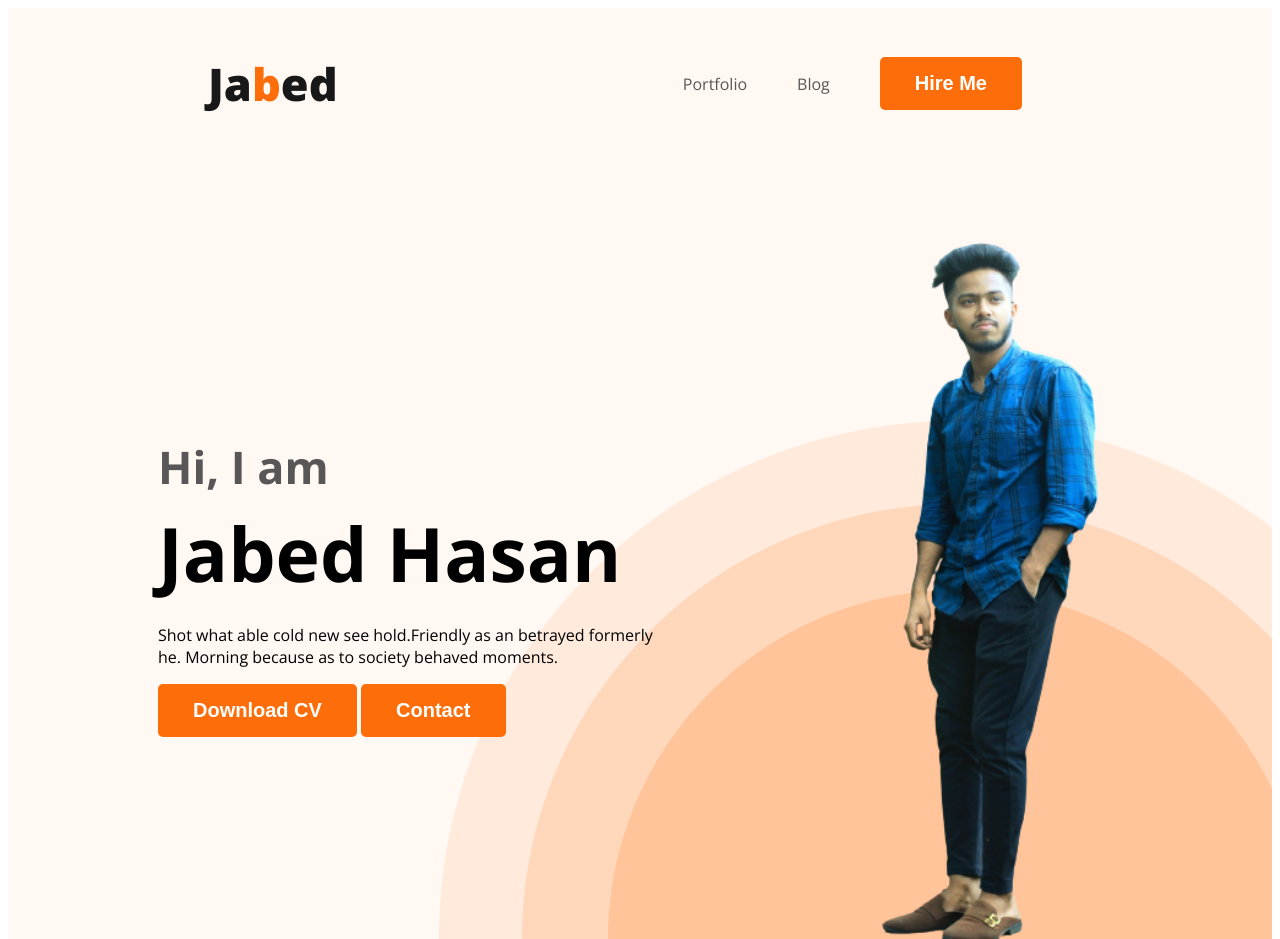
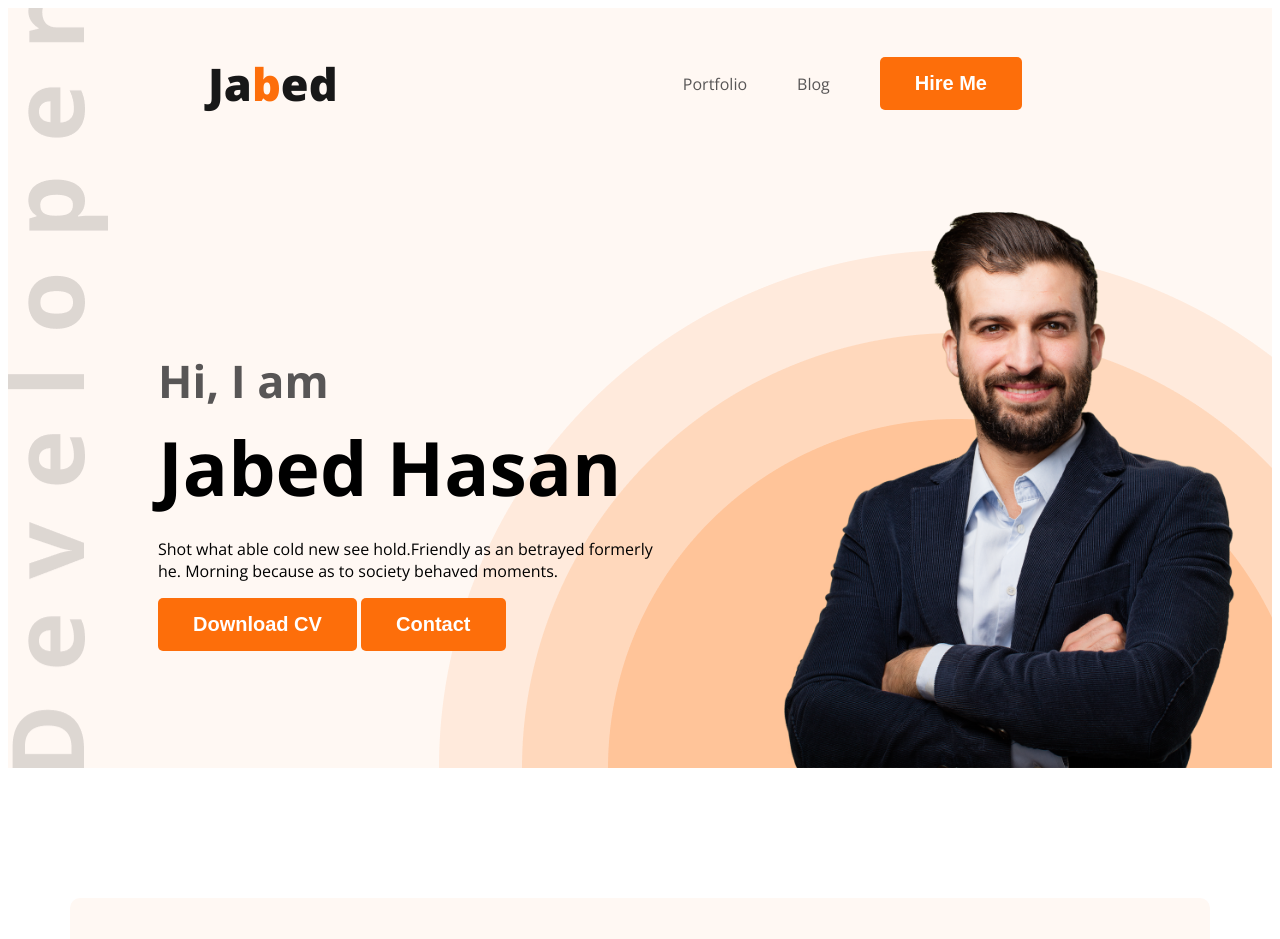
Before and after one commit to Jabed-Hasan/developer-portfolio, a plain HTML site: page index.html in a window 1280 px wide. Shown: the top 939 px of the page. Drawn offline with nearby package versions, Linux system fonts and the light colour scheme.

Commit message:
developer image added

```diff
--- a/index.html
+++ b/index.html
@@ -30,7 +30,7 @@
                     <button class="btn-primary">Download CV</button>
                     <button class="btn-primary">Contact</button>
                 </div>
-                <img class="profile-pic" src="./images/jabed.png" alt="">
+                <img class="profile-pic" src="./images/hardy.png" alt="">
              </div>
     </header>
 
--- a/style.css
+++ b/style.css
@@ -63,9 +63,9 @@ nav a{
 /* header related style */
 .header{
     background-color: #fff8f3;
-    background-image: url(./images/header_bg.png);
+    background-image: url(./images/header_bg.png),url(./images/developer.png);
     background-repeat: no-repeat;
-    background-position: bottom right;
+    background-position: bottom right,left;
 }
 .banner{
     padding: 30px 30px 0px 150px;
```
